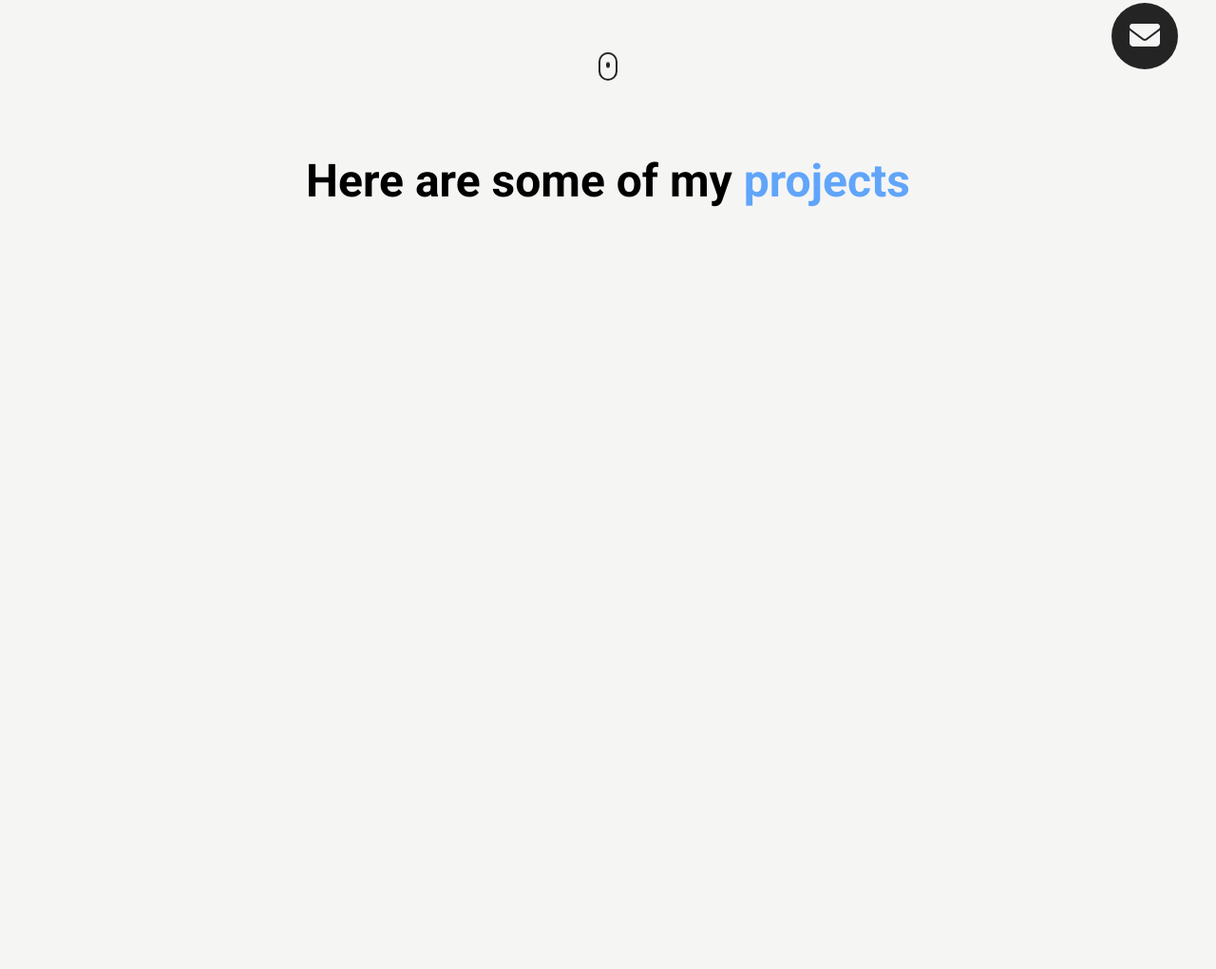
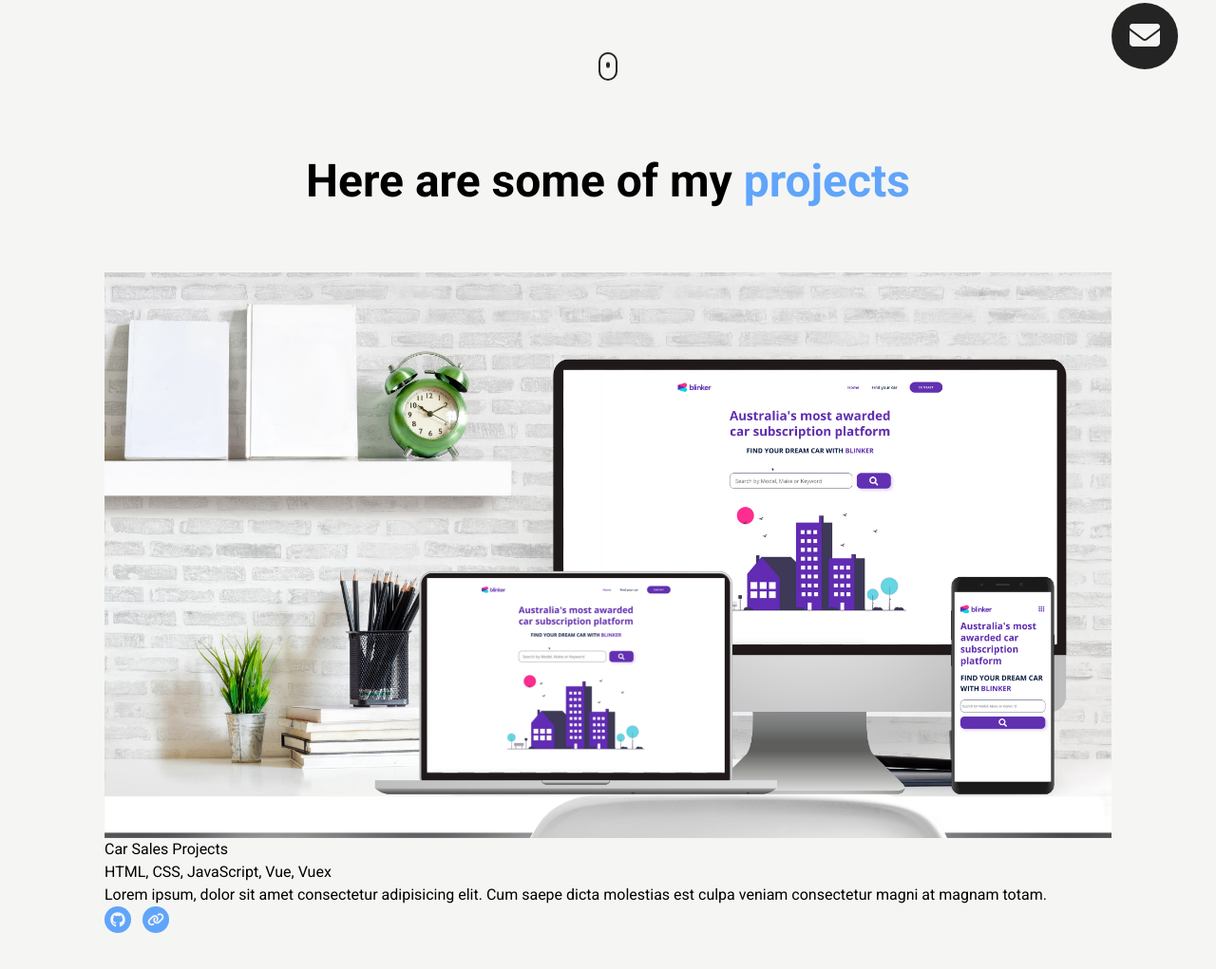
Before and after one commit to MDKmann/Frontend__SE--ePortfolio, a plain HTML site: page index.html in a window 1280 px wide. Shown: the part 695-1716 px from the top of the page at 95% size. Before the commit the page ends 1032 px from the top, so only its background shows below. Drawn offline with nearby package versions, Linux system fonts and the light colour scheme.

Commit message:
added layout to first project in projects section

```diff
--- a/index.html
+++ b/index.html
@@ -121,10 +121,48 @@
     <!-- PROJECTS SECTION -->
      <section id="projects">
       <div class="container py-[50px] w-full">
-        <div class="row w-full max-w-[1200px] my-0 px-5 mx-auto">
+        <div class="row w-full max-w-[1100px] my-0 px-5 mx-auto">
+          <!-- PROJECTS SECTION TITLE -->
           <h1 class="text-[48px] mb-[60px] text-center section__title">
             <b>Here are some of my <span class="text-blue-400">projects</span></b>
           </h1>
+          <ul class="project___list">
+            <!-- PROJECT #1 TITLE -->
+            <li class="project__wrapper">
+              <img src="./assets/blinker mockup.png" alt="website mockup #1">
+              <div class="project__description">
+                <!-- PROJECT #1 TITLE -->
+                <h3 class="project__description--title">
+                  Car Sales Projects
+                </h3>
+                <!-- PROJECT #1 TECH STACK -->
+                <h4 class="project__description--sub-title">
+                  HTML, CSS, JavaScript, Vue, Vuex
+                </h4>
+                <!-- PROJECT #1 PARA -->
+                <p class="project__description--para">
+                  Lorem ipsum, dolor sit amet consectetur adipisicing elit. Cum saepe dicta molestias est culpa veniam consectetur magni at magnam totam.
+                </p>
+                <!-- PROJECT #1 LINKS -->
+                <div class="flex project__description--links">
+                  <!-- GITHUB ICON LINK -->
+                  <a
+                   href="https://github.com/MDKmann"
+                   target=_"blank"
+                   class="flex items-center justify-center text-base no-underline h-7 w-7 text-stone-100 bg-blue-400 my-0 mr-3 rounded-full hover:scale-[1.1] active:scale-[0.8] duration-300 ease-in-out"
+                   ><i class="text-base fab fa-github"></i
+                 ></a>
+                   <!-- WEBLINK ICON LINK -->
+                   <a
+                   href="https://github.com/MDKmann"
+                   target=_"blank"
+                   class="flex items-center justify-center text-base no-underline h-7 w-7 text-stone-100 bg-blue-400 my-0 mr-3 rounded-full hover:scale-[1.1] active:scale-[0.8] duration-300 ease-in-out"
+                   ><i class="text-sm fas fa-link"></i
+                 ></a>
+                </div>
+              </div>
+            </li>
+          </ul>
         </div>
       </div>
      </section>
```
Also changed, not shown: assets/Eportfolio YT.png (added), assets/Frontend Simplified.jpg (added), assets/Frontend Simplified.png (added), assets/blinker mockup.png (added), assets/google mockup.png (added), 3 other files.
